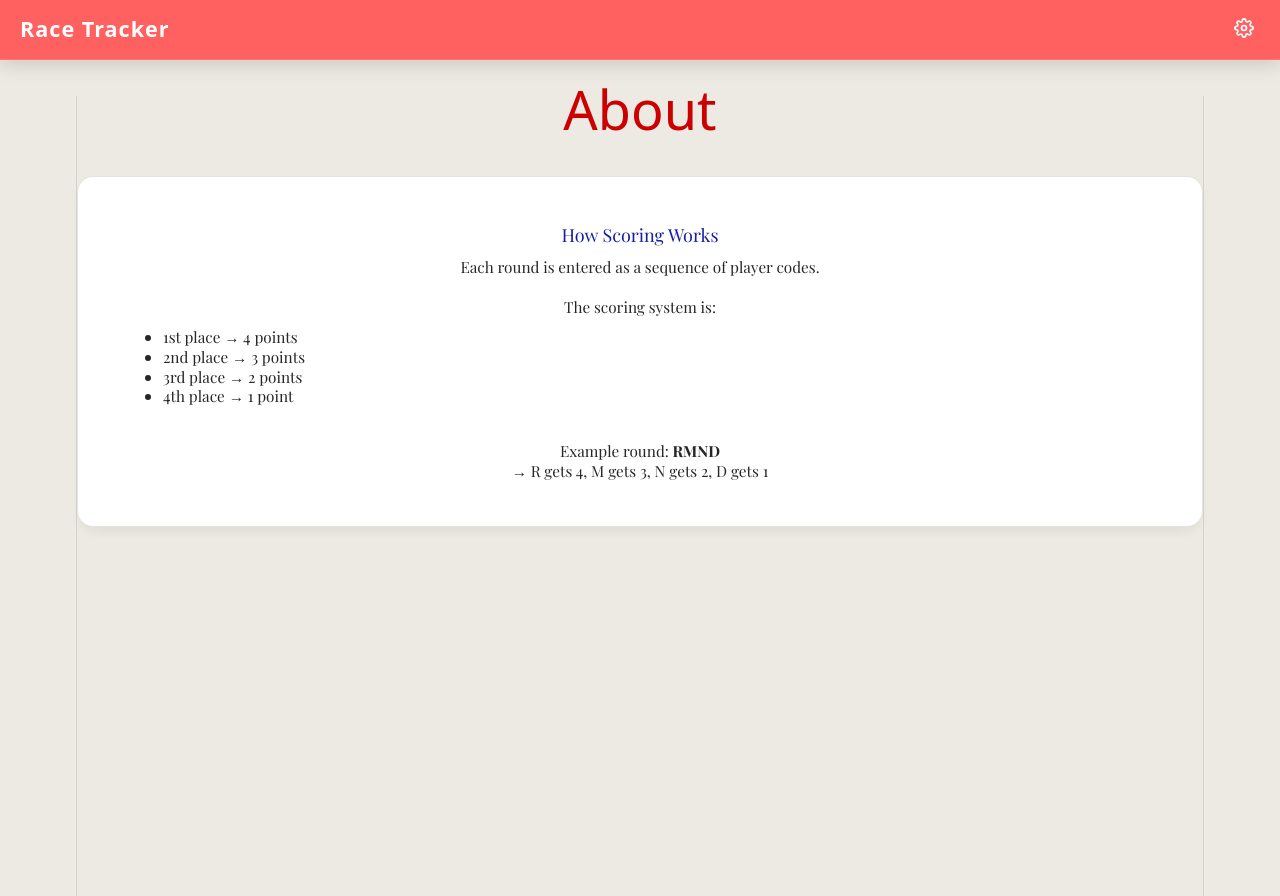
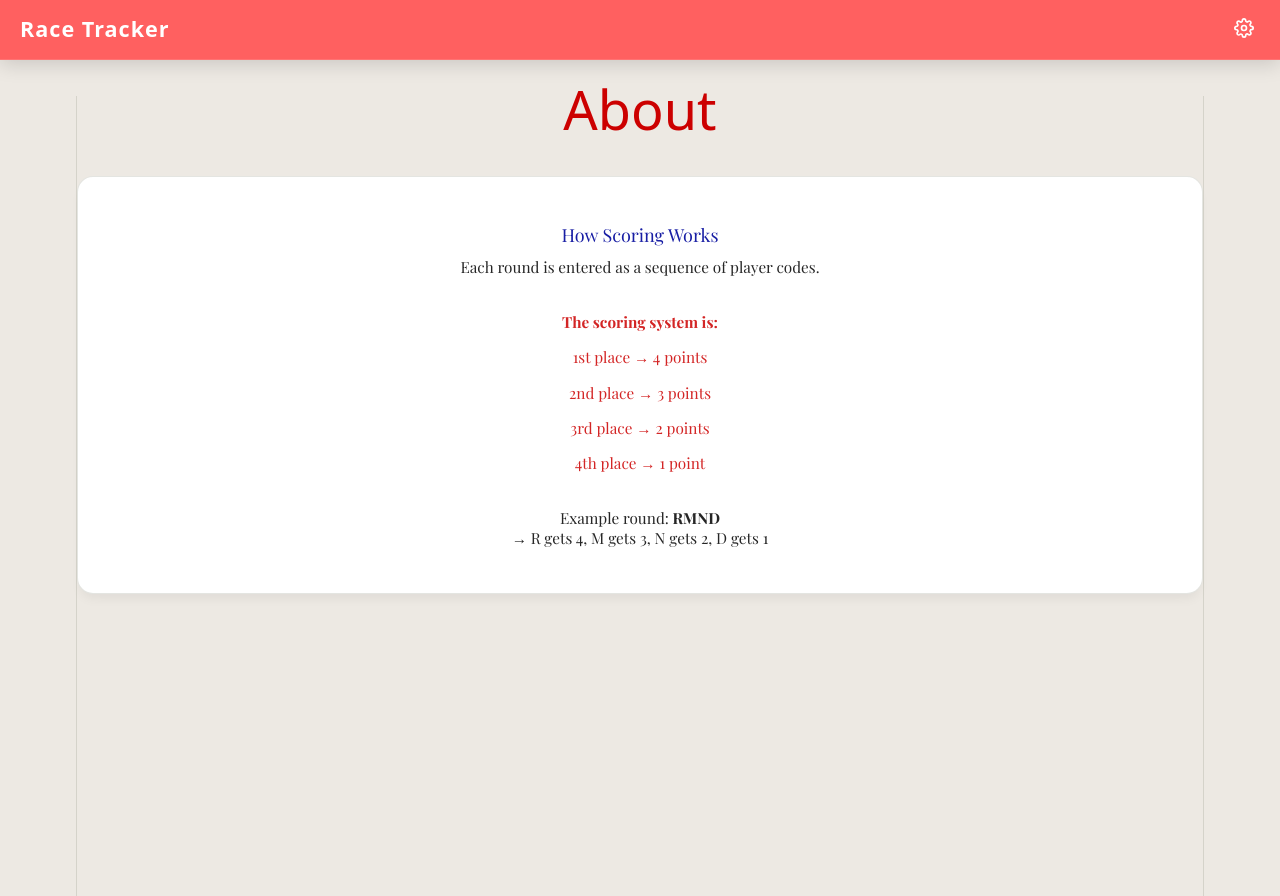
Before and after one commit to mamcgovern/RaceTracker, a React (Vite) app in the folder racetracker/: page /about in a window 1280 px wide. Built offline with nearby package versions, Linux system fonts and the light colour scheme; the HTML template or start-up script is replaced by a standard one; a web font is replaced by a local one.

Commit message:
Updated about page

```diff
--- a/racetracker/src/components/About.jsx
+++ b/racetracker/src/components/About.jsx
@@ -17,13 +17,11 @@ export default function About() {
                         Each round is entered as a sequence of player codes.
                         <br /><br />
 
-                        The scoring system is:
-                        <ul style={{ textAlign: 'left', marginTop: '10px' }}>
-                            <li>1st place → 4 points</li>
-                            <li>2nd place → 3 points</li>
-                            <li>3rd place → 2 points</li>
-                            <li>4th place → 1 point</li>
-                        </ul>
+                        <p className="subtitle" style={{ fontWeight: 'bold'}}>The scoring system is:</p>
+                        <p className="subtitle">1st place → 4 points</p>
+                        <p className="subtitle">2nd place → 3 points</p>
+                        <p className="subtitle">3rd place → 2 points</p>
+                        <p className="subtitle">4th place → 1 point</p>
 
                         <br />
 
```
